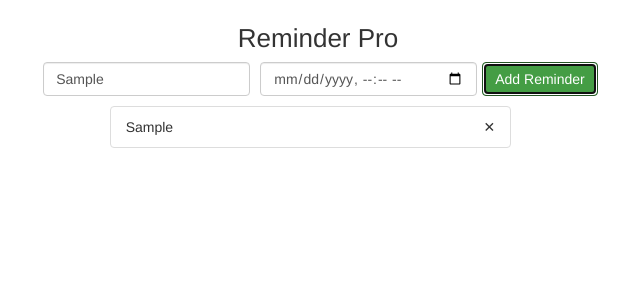
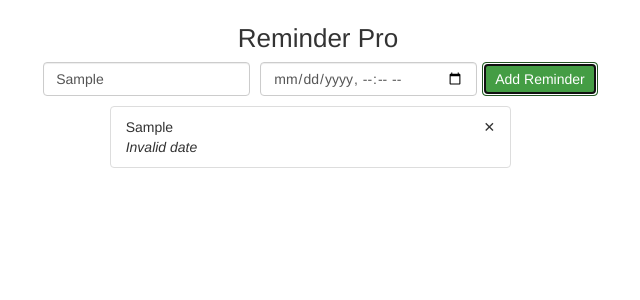
Before and after one commit to nfrazier08/reminderPro, a React (Create React App) app in the folder reminderpro/: page / in a window 1280 px wide. Both pictures are taken after typing "Sample" into the empty fields and a click on the button "Add Reminder". Shown: the top 300 px of the page, without its empty margins (322-962 px from the left). Built offline with nearby package versions, Linux system fonts and the light colour scheme.

Commit message:
imported moments to get user friendly time-stamp

```diff
--- a/reminderpro/package.json
+++ b/reminderpro/package.json
@@ -3,6 +3,7 @@
   "version": "0.1.0",
   "private": true,
   "dependencies": {
+    "moment": "^2.20.1",
     "react": "^16.2.0",
     "react-dom": "^16.2.0",
     "react-redux": "^5.0.6",
--- a/reminderpro/src/components/App.js
+++ b/reminderpro/src/components/App.js
@@ -2,6 +2,7 @@
 import { connect } from 'react-redux'
 // import { bindActionCreators} from 'redux'
 import { addReminder, deleteReminder } from '../actions';
+import moment from 'moment'
 
 
 class App extends Component {
@@ -34,7 +35,7 @@
                             <li key={reminder.id} className="list-group-item total-list">
                                 <div className="list-item">
                                     <div>{reminder.text}</div>
-                                    <div><em>{reminder.dueDate}</em></div>
+                                    <div><em>{moment(new Date(reminder.dueDate)).fromNow()}</em></div>
                                 </div>
                                 <div
                                     className="list-item delete-button"
```
